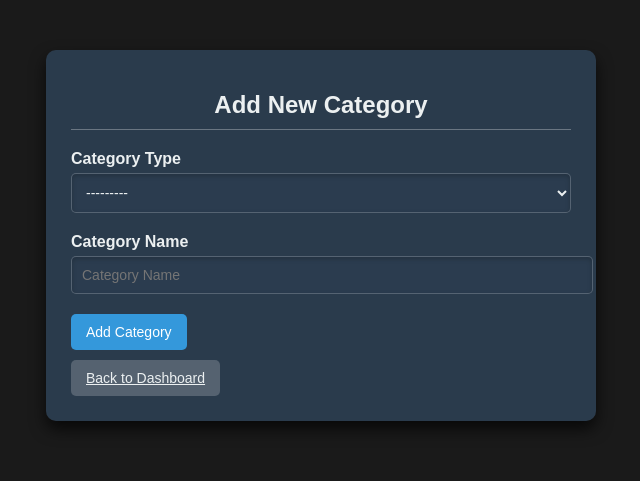
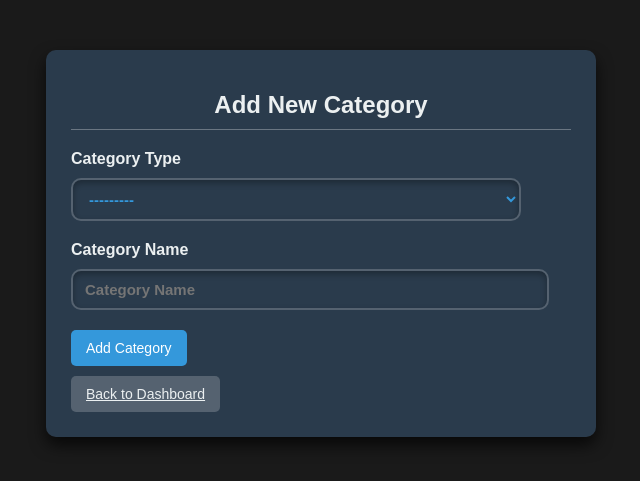
Before and after one commit to hirwacedric123/SpendIT, a Django app: page /add-category/ in a window 1280 px wide. Shown: the top 481 px of the page, without its empty margins (319-959 px from the left). Run offline with Django 5.2, Linux system fonts and the light colour scheme; a user stored in the database is signed in.

Commit message:
feat: enhance styling for add category and login pages for improved user experience

```diff
--- a/Spend/static/assets/css/add_category.css
+++ b/Spend/static/assets/css/add_category.css
@@ -44,15 +44,19 @@ label {
 
 input[type="text"],
 select {
-    width: 100%;
-    padding: 10px;
-    border-radius: 5px;
-    border: 1px solid rgba(255, 255, 255, 0.2);
-    background-color: rgba(44, 62, 80, 0.8);
-    color: #ecf0f1;
-    font-size: 14px;
-    box-shadow: inset 0 2px 5px rgba(0, 0, 0, 0.2);
-    transition: all 0.3s;
+    display: block;
+    margin: 10px 0; /* Add space between fields */
+    width: 90%; /* Full width for a clean layout */
+    padding: 10px 12px;
+    border-radius: 10px;
+    border: 2px solid rgba(255, 255, 255, 0.2);
+    background-color: rgba(255, 255, 255, 0.1); /* Slightly transparent */
+    color: #3498db;
+    background: transparent;
+    font-size: 15px;
+    font-weight: 900;
+    box-shadow: inset 0 3px 6px rgba(0, 0, 0, 0.3);
+    transition: all 0.3s ease;
 }
 
 input[type="text"]:focus,
--- a/Spend/static/assets/css/login.css
+++ b/Spend/static/assets/css/login.css
@@ -1,7 +1,7 @@
 /* General Body Styling */
 body {
     font-family: Arial, sans-serif;
-    background-color: #1c1c1c; /* Dark background */
+    background: rgba(27, 42, 56, 0.95);; /* Dark background */
     color: #ecf0f1; /* Light text */
     margin: 0;
     padding: 0;
```
